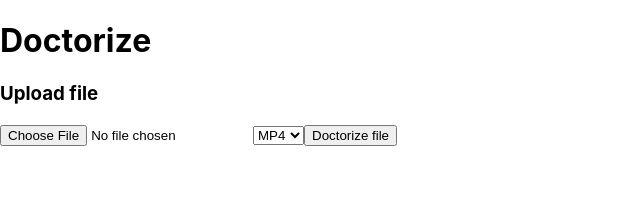
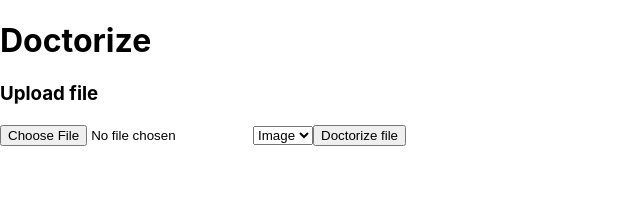
Before and after one commit to Docterize-AI/doctorize-frontend, a Next.js app: page /doctorize in a window 1280 px wide. Shown: the top 216 px of the page, without its empty margins (0-640 px from the left). Built offline with nearby package versions, Linux system fonts and the light colour scheme.

Commit message:
updated optoins

```diff
--- a/pages/doctorize.js
+++ b/pages/doctorize.js
@@ -7,9 +7,8 @@ export default function Doctorize() {
                 <form>
                     <input type="file" id="file" name="file" />
                     <select id="fileType" name="fileType">
-                        <option value="mp4">MP4</option>
-                        <option value="jpg">JPG</option>
-                        <option value="png">PNG</option>
+                        <option>Image</option>
+                        <option>Audio</option>
                     </select>
                     <input type="submit" value="Doctorize file" />
                 </form>
```
